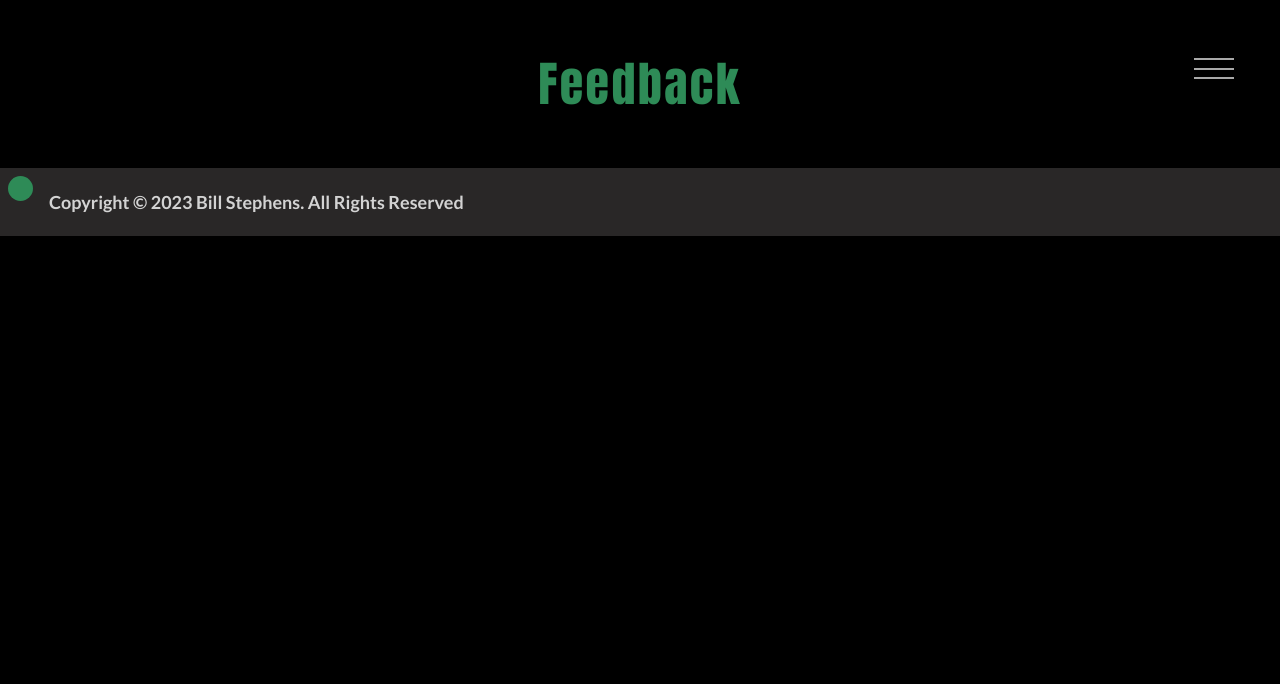
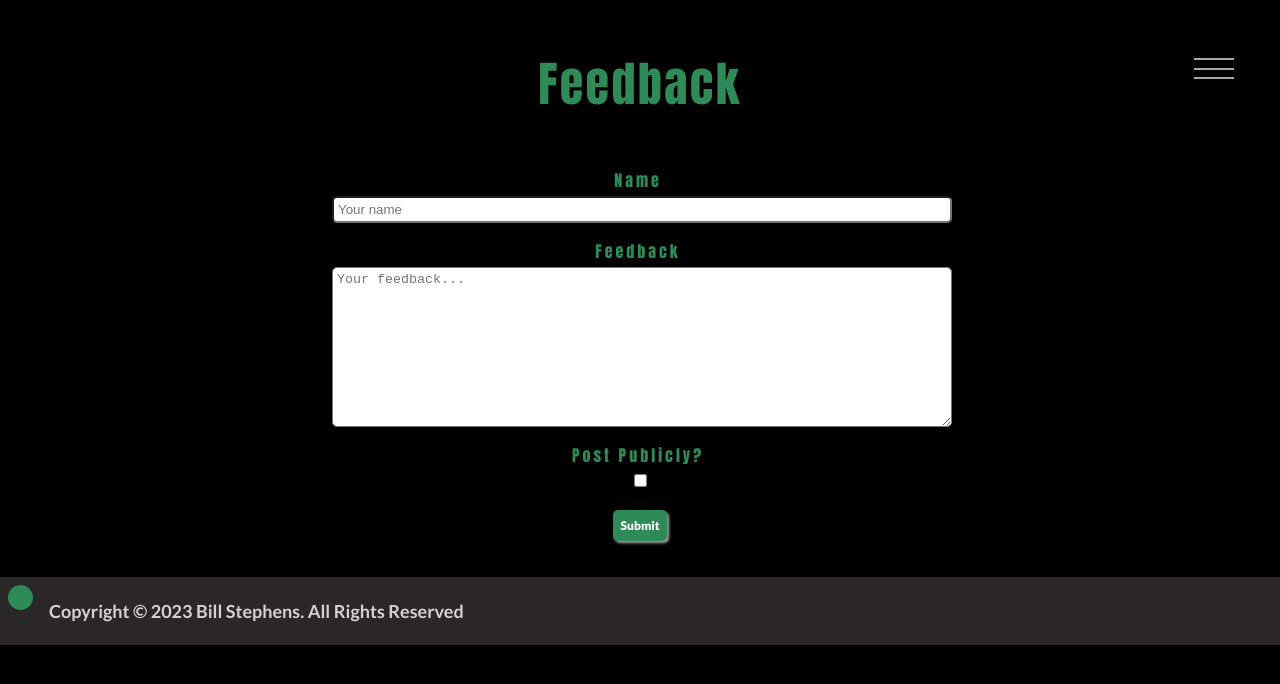
Before and after one commit to BillStephens2022/dftgh, a Next.js app: page /feedback in a window 1280 px wide. Shown: the top 684 px of the page. Built offline with nearby package versions, Linux system fonts and the light colour scheme; no server answers.

Commit message:
added Feedback model and Feedback form

```diff
--- a/pages/feedback/feedback.module.css
+++ b/pages/feedback/feedback.module.css
@@ -11,3 +11,39 @@
   font-size: 3rem;
   letter-spacing: 0.15rem;
 }
+
+.form_div {
+  width: 100%;
+
+}
+
+.form {
+  margin: auto;
+  padding: 1rem;
+  display: flex;
+  flex-direction: column;
+  width: 50%;
+}
+
+.form_group {
+  display: flex;
+  flex-direction: column;
+}
+
+.form_group:nth-child(3) {
+  margin-bottom: 1rem;
+}
+
+.form_label {
+  margin-right: 0.25rem;
+  margin-bottom: .25rem;
+  letter-spacing: 3px;
+}
+
+.form_input,
+.form_textarea {
+  margin-left: 0.25rem;
+  padding: 0.25rem;
+  margin-bottom: 1rem;
+  border-radius: 5px;
+}
--- a/pages/feedback/index.js
+++ b/pages/feedback/index.js
@@ -1,11 +1,60 @@
-import { Fragment } from "react";
+import { Fragment, useState } from "react";
 import classes from "./feedback.module.css";
+import Button from "@/components/button";
+
+
+const initialFormData = {
+  name: "",
+  feedback: "",
+  public: false
+};
 
 function Feedback() {
+
+  const [formData, setFormData] = useState(initialFormData);
+
+
+  const handleInputChange = (event) => {
+    const { name, value, type, checked } = event.target;
+
+    const inputValue = type === "checkbox" ? checked : value;
+
+    setFormData((prevData) => ({
+      ...prevData,
+      [name]: inputValue,
+    }));
+  };
+
+  const handleFormSubmit = (event) => {
+    event.preventDefault();
+    console.log("feedback provided!");
+    console.log(formData);
+    setFormData(initialFormData);
+  }
+
   return (
     <Fragment>
       <main className={classes.main}>
         <h1 className={classes.title}>Feedback</h1>
+        <div className={classes.form_div}>
+          <form className={classes.form} onSubmit={handleFormSubmit}>
+            <div className={classes.form_group}>
+              <label htmlFor="name" className={classes.form_label}>Name</label>
+              <input name="name" placeholder="Your name" value={formData.name} onChange={handleInputChange} className={classes.form_input} type="text" />
+            </div>
+            <div className={classes.form_group}>
+              <label htmlFor="feedback" className={classes.form_label}>Feedback</label>
+              <textarea name="feedback" placeholder="Your feedback..." value={formData.feedback} onChange={handleInputChange}className={classes.form_textarea} type="text" rows={10} />
+            </div>
+            <div className={classes.form_group}>
+              <label htmlFor="public" className={classes.form_label}>Post Publicly?</label>
+              <input name="public" value={formData.public} onChange={handleInputChange} className={classes.checkbox} type="checkbox" />
+            </div>
+            <div>
+              <Button text="Submit" />
+            </div>
+          </form>
+        </div>
       </main>
     </Fragment>
   );
```
Also changed, not shown: models/Feedback.js (added, +10 -0 lines).
